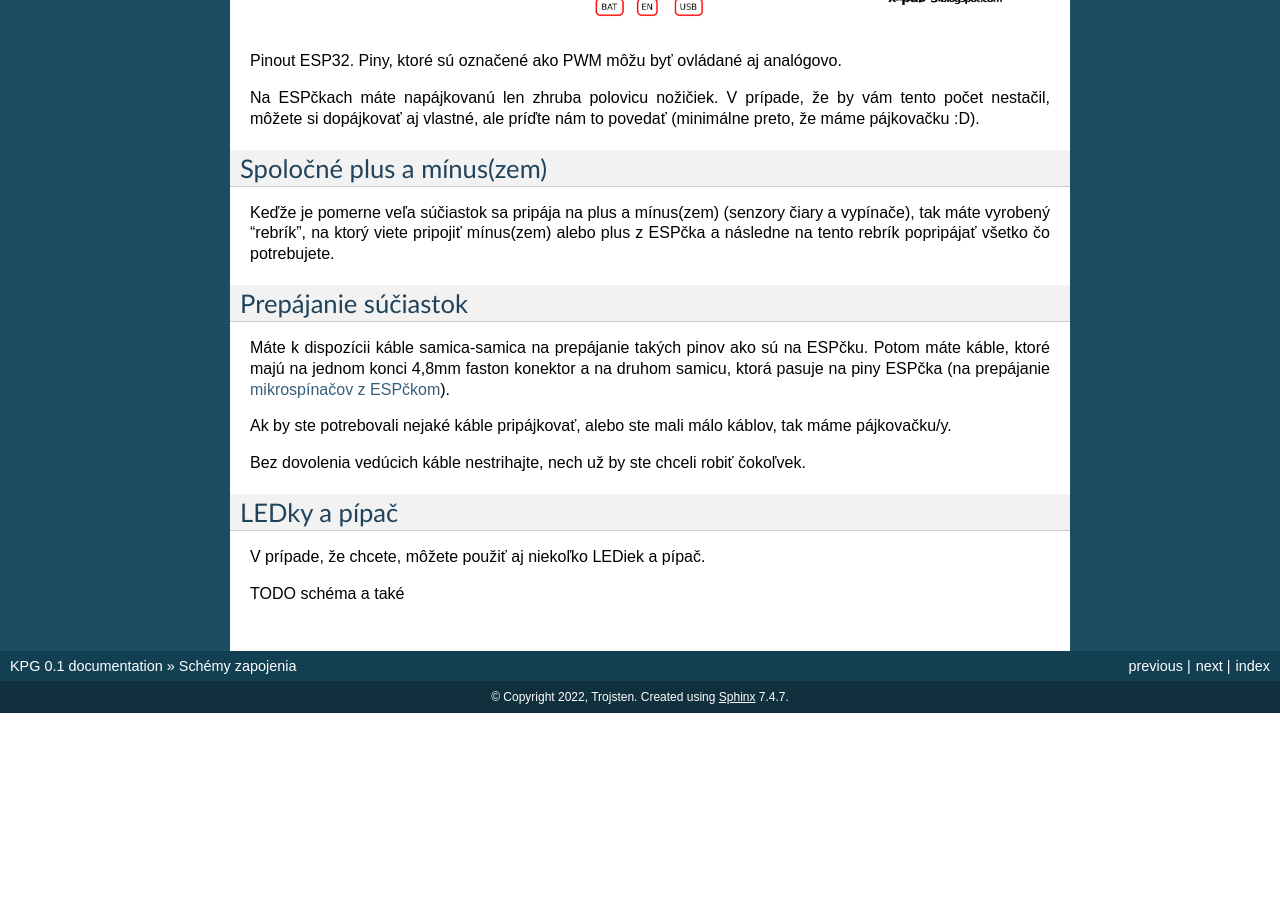
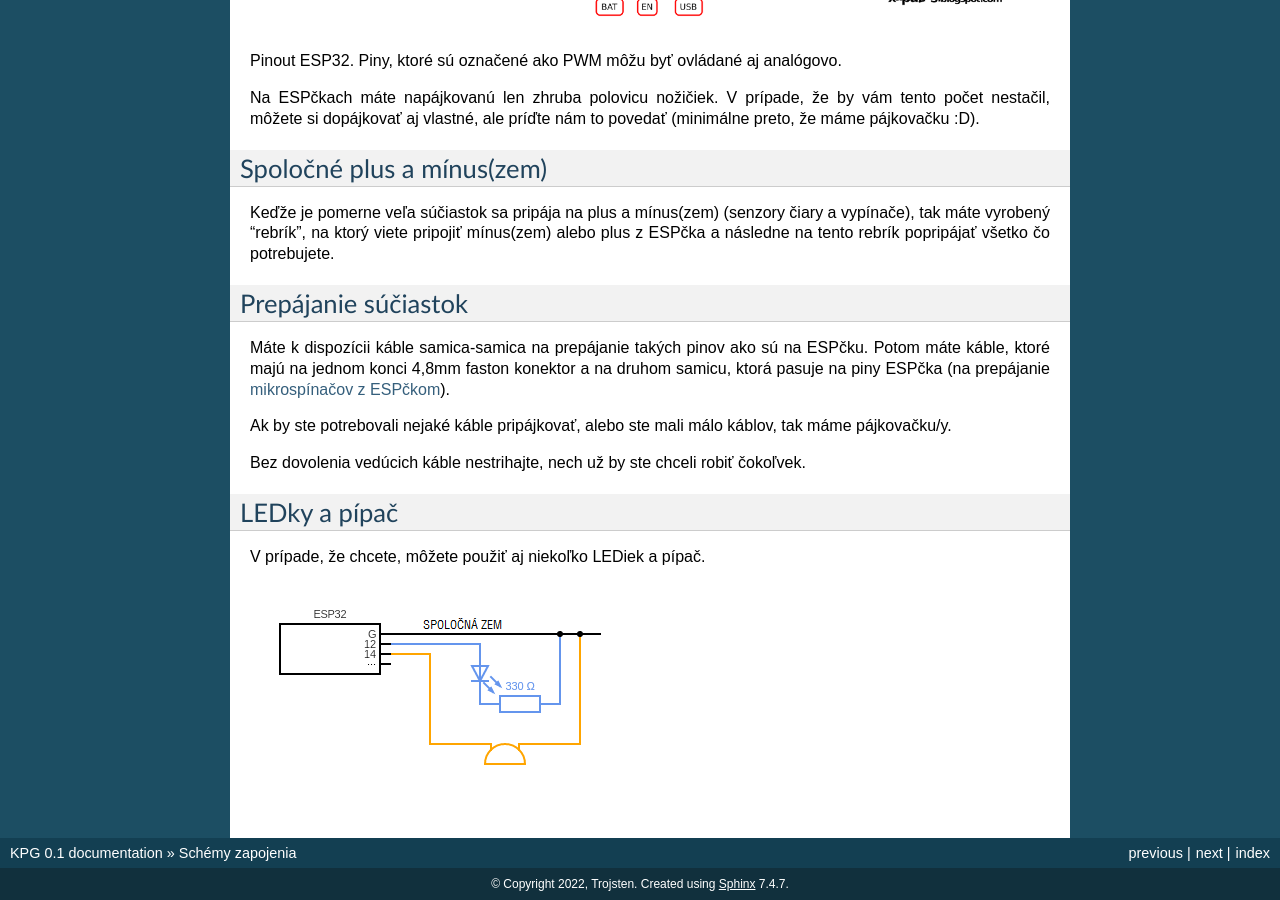
Before and after one commit to marcel3032/konstrukckoprobojogeometria, a Sphinx documentation site: the page built from docs/source/schemas.rst, in a window 1280 px wide and 900 px high, scrolled down 3007 px. Built offline with Sphinx 7.4.7, drawn with Linux system fonts in a browser that asks for light colours; before the commit the page ends 3720 px from its top, so only the background shows below that.

Commit message:
add led and buzzer schema

```diff
--- a/docs/source/schemas.rst
+++ b/docs/source/schemas.rst
@@ -143,4 +143,4 @@ LEDky a pípač
 
 V prípade, že chcete, môžete použiť aj niekoľko LEDiek a pípač.
 
-TODO schéma a také
+.. image:: images/circuit-led.png
```
Also changed, not shown: docs/source/images/circuit-led.png (added).
